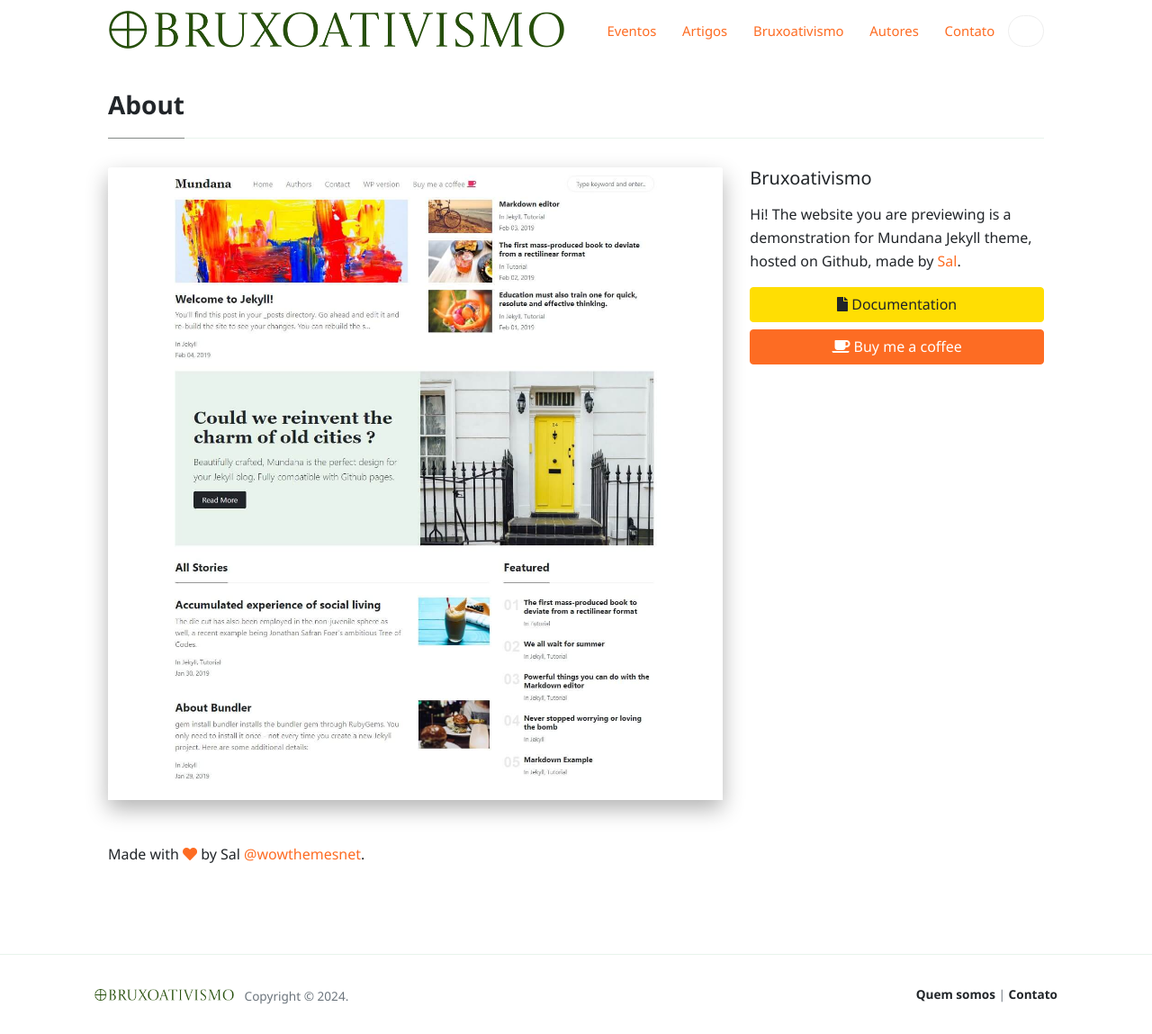
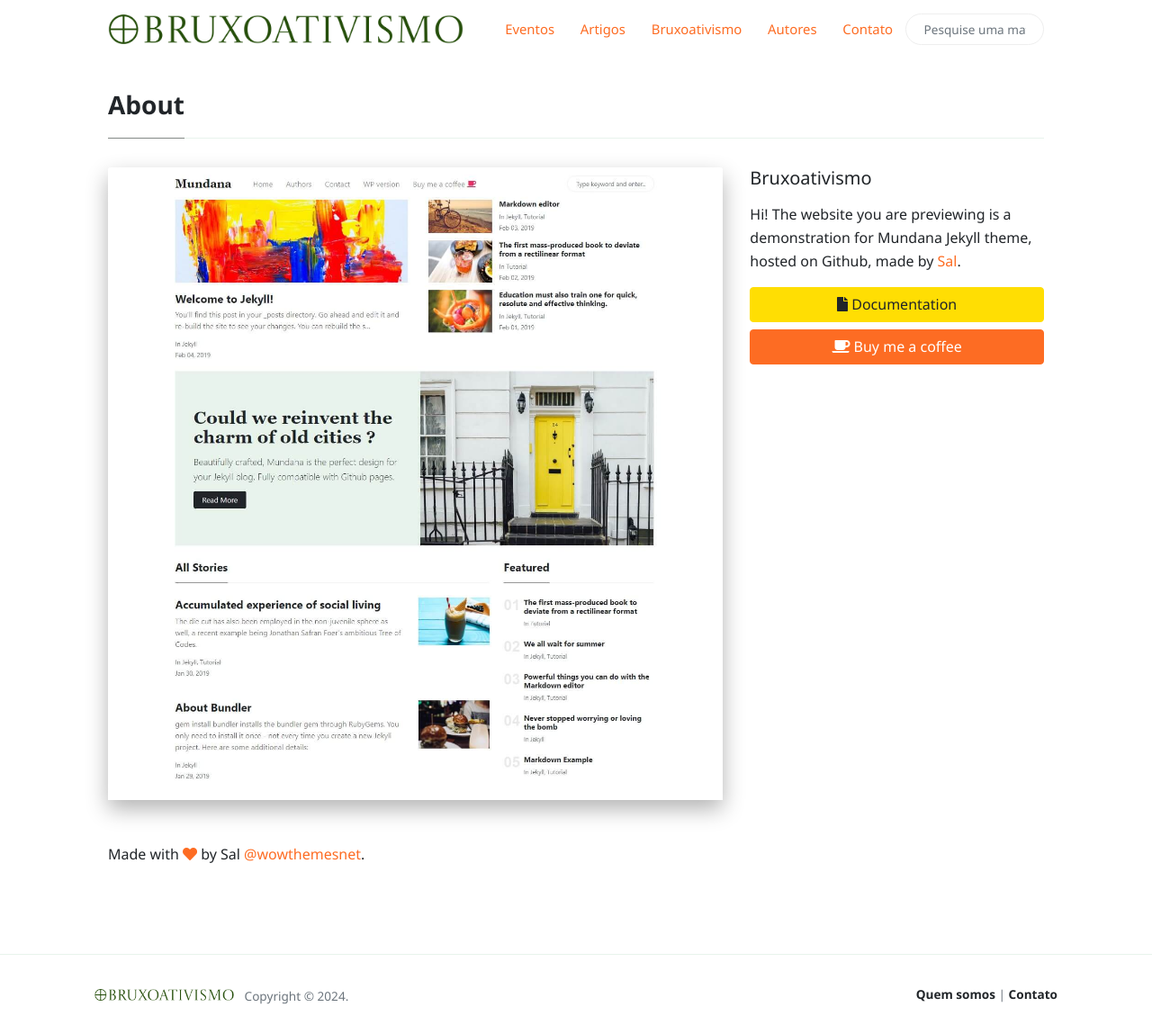
Before and after one commit to irparaumapagoda/bruxoativismo.github.io, a Jekyll site: the page built from _pages/about.md, in a window 1280 px wide and 1149 px high. Shown: the whole window at 90% size. Built offline with Jekyll 4.4.1, drawn with Linux system fonts in a browser that asks for light colours; nearby versions of some CDN libraries; comment, search, counter and statistics services are not loaded.

Commit message:
Site info updates

```diff
--- a/assets/css/theme.css
+++ b/assets/css/theme.css
@@ -804,10 +804,9 @@
 	 }
  }
 
-@media (min-width: 993px) and (max-width:1200px) {
+@media (min-width: 993px) and (max-width:2000px) {
 	.navbar-brand-mobile {
-		width:415px;
-		padding-left:13px;
+		width:450px;
 	}
  }
 
```
